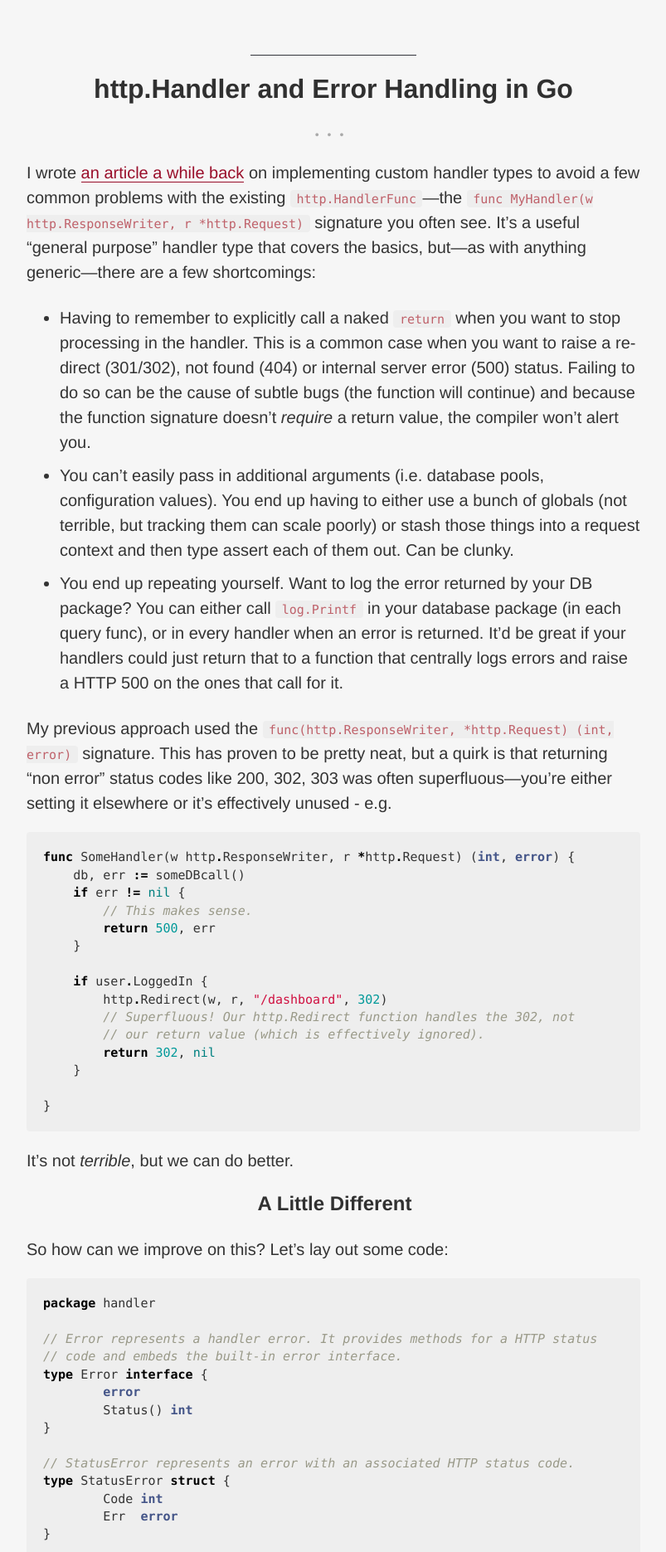
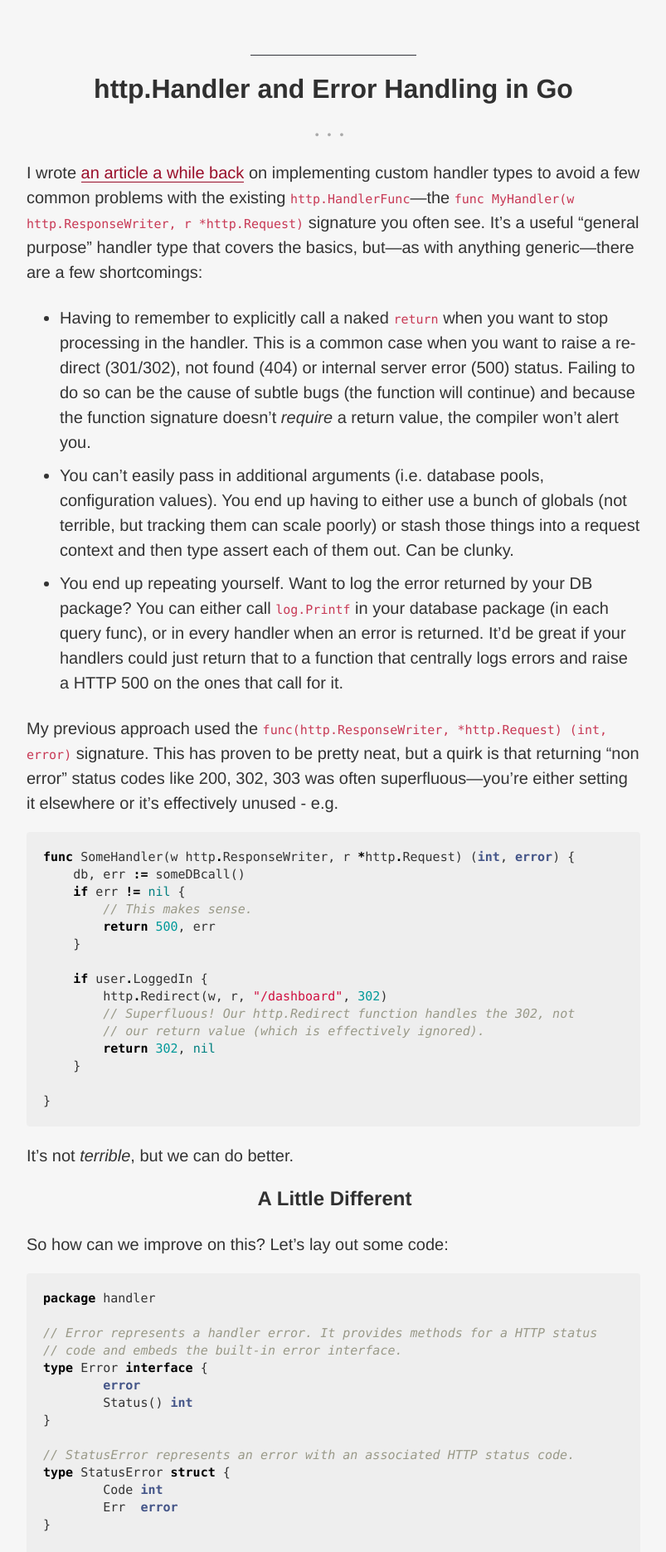
Before and after one commit to elithrar/elithrar.github.io, a Jekyll site: the page built from index.html, in a window 1280 px wide. Shown: the part 428-2299 px from the top of the page at 83% size, without its empty margins (238-1041 px from the left). Built offline with Jekyll 4.4.1, drawn with Linux system fonts in a browser that asks for light colours; Markdown is read by kramdown in place of the engine named in the settings; the list of posts is cut into pages by our own code.

Commit message:
Updated code, pre colors to #C83955; removed in-paragraph padding.

```diff
--- a/public/css/elithrar-www.css
+++ b/public/css/elithrar-www.css
@@ -117,11 +117,11 @@
 
 pre, code {
     font-family: "fira-mono", Menlo, Monaco, "Courier New", monospace;
+    color: #c83955;
     text-align: left;
     border-radius: .2rem;
-    background-color: #eee;
+    background-color: transparent;transparent;
     font-size: .75rem;
-    vertical-align: middle;
 }
 
 @media (max-device-width: 667px) {
@@ -131,7 +131,7 @@
 }
 
 code {
-    padding: .10em .5em;
+    padding: 0;
 }
 
 .highlight pre, .highlight code {
@@ -139,6 +139,8 @@
     white-space: pre;
     word-break: normal;
     word-wrap: normal;
+    color: rgb(51, 51, 51);
+    background-color: #eee;
 }
 
 .pagination {
```
